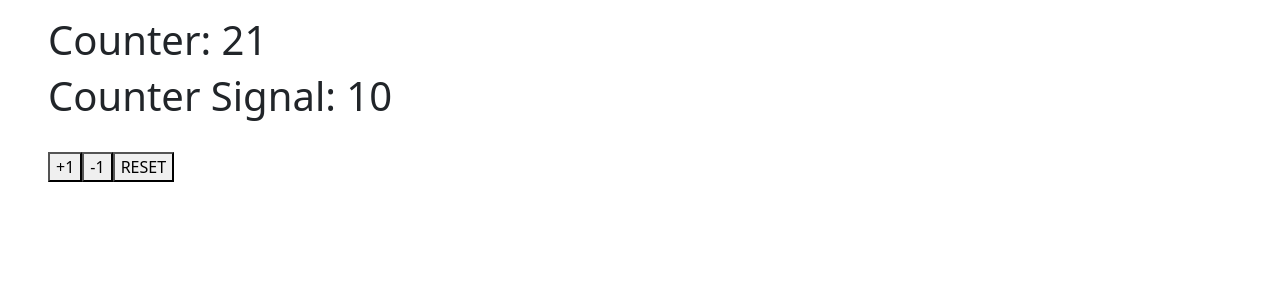
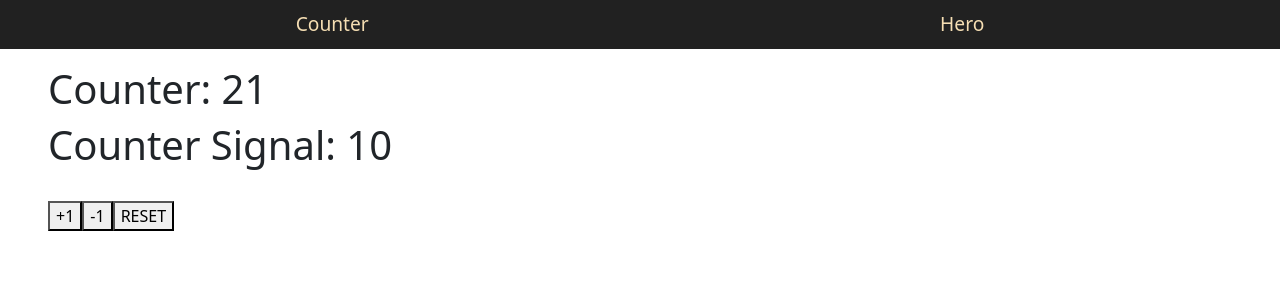
Before and after one commit to Joel-Yov/mis-inicios-angular, an Angular app: page / in a window 1280 px wide. Shown: the top 300 px of the page. Built offline with nearby package versions, Linux system fonts and the light colour scheme.

Commit message:
feat(navbar): using RouterLink

```diff
--- a/src/app/app.html
+++ b/src/app/app.html
@@ -1,3 +1,4 @@
+<app-navbar></app-navbar>
 <section class="mx-5 mt-3">
     <router-outlet />
 </section>
--- a/src/app/app.ts
+++ b/src/app/app.ts
@@ -1,9 +1,10 @@
 import { Component, signal } from '@angular/core';
 import { RouterOutlet } from '@angular/router';
+import { Navbar } from "./components/shared/navbar/navbar";
 
 @Component({
   selector: 'app-root',
-  imports: [RouterOutlet],
+  imports: [RouterOutlet, Navbar],
   templateUrl: './app.html',
   styleUrl: './app.scss'
 })
--- /dev/null
+++ b/src/app/components/shared/navbar/navbar.html
@@ -0,0 +1,20 @@
+<style>
+    nav {
+        display: flex;
+        justify-content: space-around;
+        background-color: #212121;
+        color: wheat;
+        padding: 10px;
+    }
+
+    nav a {
+        color: wheat;
+        text-decoration: none;
+        font-size: 1.2em;
+    }
+</style>
+
+<nav>
+    <a routerLink="/">Counter</a>
+    <a routerLink="/hero">Hero</a>
+</nav>
```
Also changed, not shown: src/app/app.routes.ts (+7 -3 lines), src/app/components/shared/navbar/navbar.ts (added, +12 -0 lines), src/app/components/shared/navbar/navbar.scss (added), 1 other file (tests, documents, lock files or other folders).
